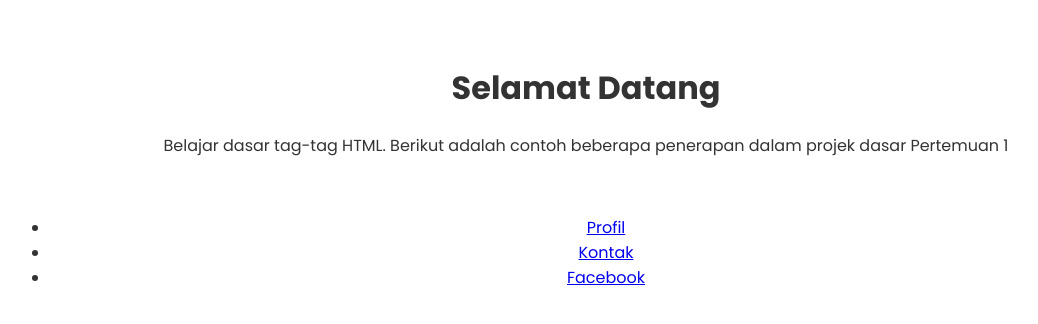
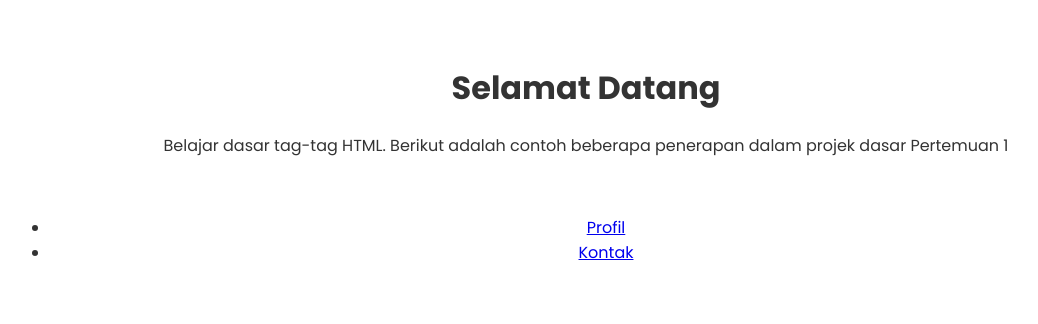
Before and after one commit to Politeknik-Negeri-Lhokseumawe-2022/Workshop-Web-Dasar, a plain HTML site: page index.html in a window 1280 px wide. Shown: the whole page, without its empty margins (54-1092 px from the left). Drawn offline with Linux system fonts and the light colour scheme.

Commit message:
Menghilangkan link Facebook

```diff
--- a/index.html
+++ b/index.html
@@ -26,7 +26,6 @@
     <ul>
       <li><a href="profil.html">Profil</li>
       <li><a href="kontak.html">Kontak</li>
-      <li><a href="https://facebook.com" target="_blank">Facebook</li>
     </ul>
   </body>
 </html>
```
